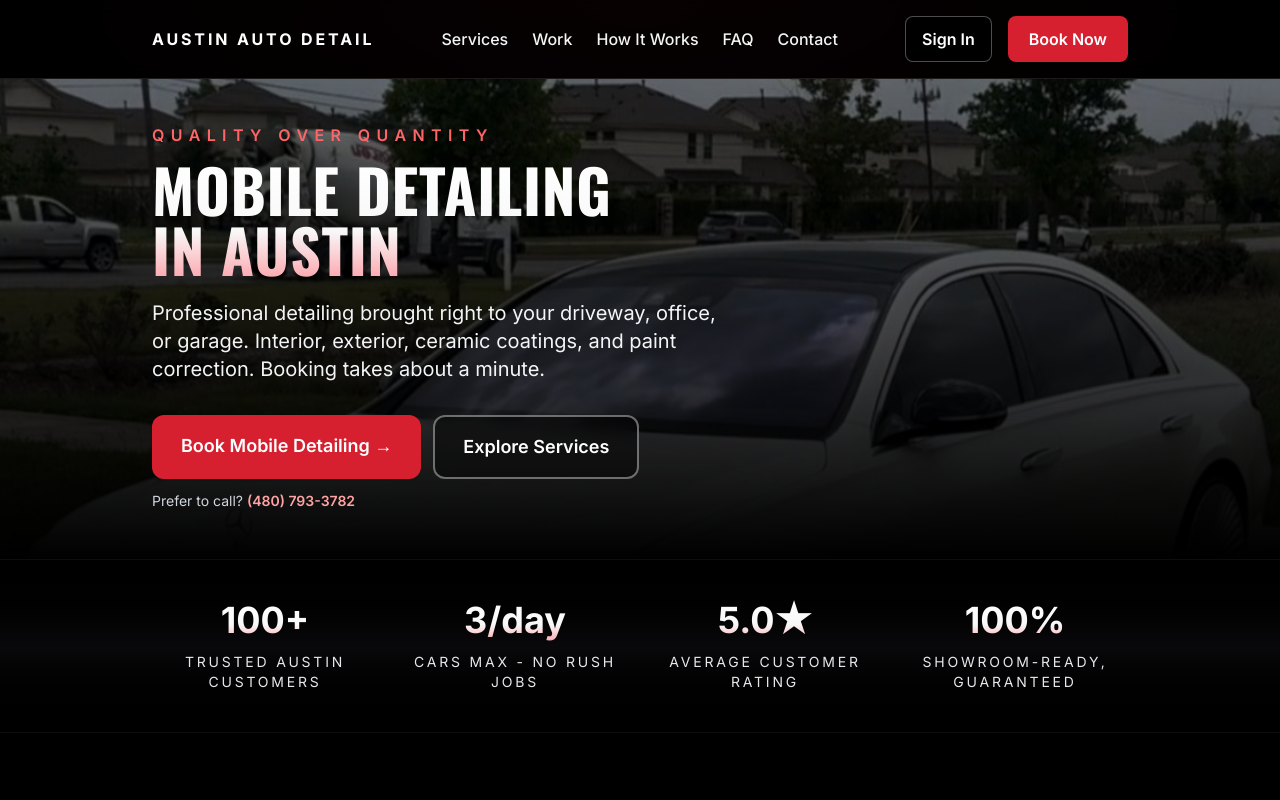
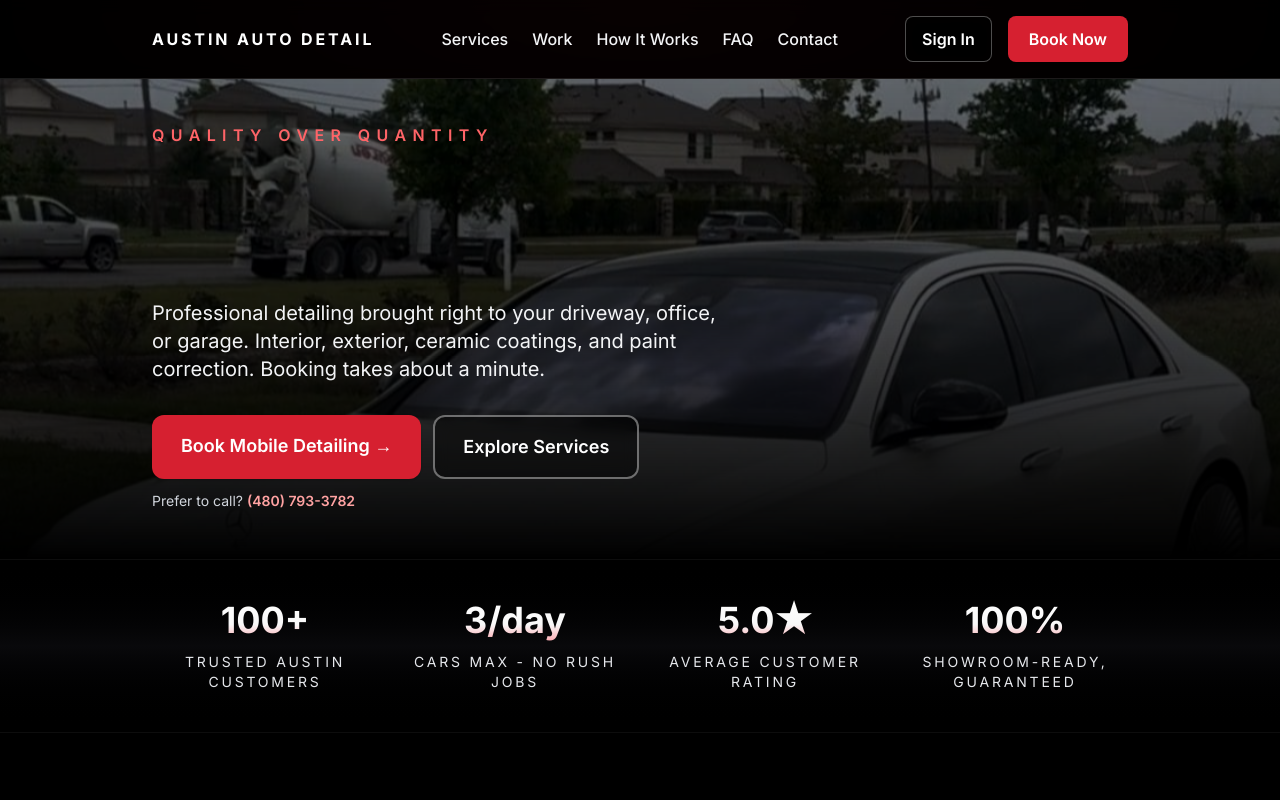
Before and after one commit to faddystorm2005/AAD, a Next.js app: page / in a window 1280 px wide. Shown: the top 800 px of the page. Built offline with nearby package versions, Linux system fonts and the light colour scheme; no server answers.

Commit message:
anim: add word-by-word reveal to hero h1 with gradient preservation

```diff
--- a/src/app/globals.css
+++ b/src/app/globals.css
@@ -91,6 +91,22 @@ h6 {
 @keyframes aad-fade-up {
   from { transform: translateY(14px); }
   to   { transform: translateY(0); }
+}
+@keyframes aad-hero-word-reveal {
+  from {
+    opacity: 0;
+    transform: translateY(20px);
+  }
+  to {
+    opacity: 1;
+    transform: translateY(0);
+  }
+}
+
+.hero-word-reveal {
+  display: inline-block;
+  opacity: 0;
+  animation: aad-hero-word-reveal 0.6s cubic-bezier(0.22, 1, 0.36, 1) both;
 }
 @keyframes aad-fade-in {
   from { transform: translateY(4px); }
@@ -344,6 +360,7 @@ button:disabled {
   .animate-check-draw,
   .animate-glow-pulse,
   .reveal-on-scroll,
+  .hero-word-reveal,
   .shimmer::after,
   .lift-hover,
   .press,
@@ -352,6 +369,7 @@ button:disabled {
     animation: none !important;
     transition: none !important;
     transform: none !important;
+    opacity: 1 !important;
   }
   .h-accent::after {
     animation: none !important;
--- a/src/app/page.tsx
+++ b/src/app/page.tsx
@@ -91,12 +91,15 @@ export default function Home() {
               Quality Over Quantity
             </p>
             <h1
-              className="animate-fade-up text-gradient-hero mt-3 text-4xl font-bold uppercase tracking-[0.04em] sm:text-5xl md:text-6xl"
-              style={{ animationDelay: '80ms' }}
+              className="text-gradient-hero mt-3 text-4xl font-bold uppercase tracking-[0.04em] sm:text-5xl md:text-6xl"
             >
-              Mobile Detailing
+              <span className="hero-word-reveal" style={{ animationDelay: '0ms' }}>Mobile</span>
+              {' '}
+              <span className="hero-word-reveal" style={{ animationDelay: '120ms' }}>Detailing</span>
               <br />
-              in Austin
+              <span className="hero-word-reveal" style={{ animationDelay: '240ms' }}>in</span>
+              {' '}
+              <span className="hero-word-reveal" style={{ animationDelay: '360ms' }}>Austin</span>
             </h1>
             <p
               className="animate-fade-up mt-5 max-w-xl text-lg text-gray-100 sm:text-xl"
```
